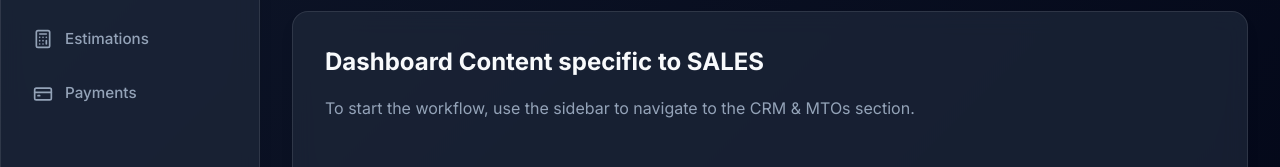
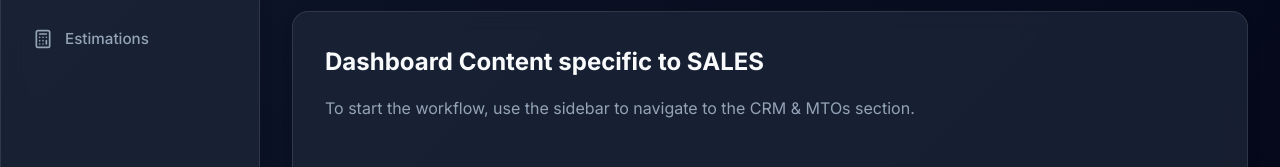
Before and after one commit to vinayakdalmia21/mto-tool, a Next.js app: page / in a window 1280 px wide. Shown: the part 292-459 px from the top of the page. Built offline with nearby package versions, Linux system fonts and the light colour scheme.

Commit message:
Remove Payments from sidebar

```diff
--- a/src/components/Sidebar.tsx
+++ b/src/components/Sidebar.tsx
@@ -30,7 +30,6 @@ export default function Sidebar() {
     { label: 'Dashboard', icon: <LayoutDashboard size={20} />, href: '/', roles: ['SALES', 'MANAGER', 'OPERATIONS', 'FINANCE'] },
     { label: 'CRM & MTOs', icon: <Briefcase size={20} />, href: '/mtos', roles: ['SALES', 'MANAGER'] },
     { label: 'Estimations', icon: <Calculator size={20} />, href: '/estimations', roles: ['SALES', 'MANAGER'] },
-    { label: 'Payments', icon: <CreditCard size={20} />, href: '/payments', roles: ['FINANCE', 'MANAGER', 'SALES'] },
     { label: 'Purchase Orders', icon: <Building2 size={20} />, href: '/orders', roles: ['OPERATIONS', 'MANAGER'] },
     { label: 'Production & QC', icon: <ClipboardCheck size={20} />, href: '/qc', roles: ['OPERATIONS', 'MANAGER'] },
     { label: 'Invoices & Billing', icon: <FileText size={20} />, href: '/billing', roles: ['FINANCE', 'MANAGER'] },
```
